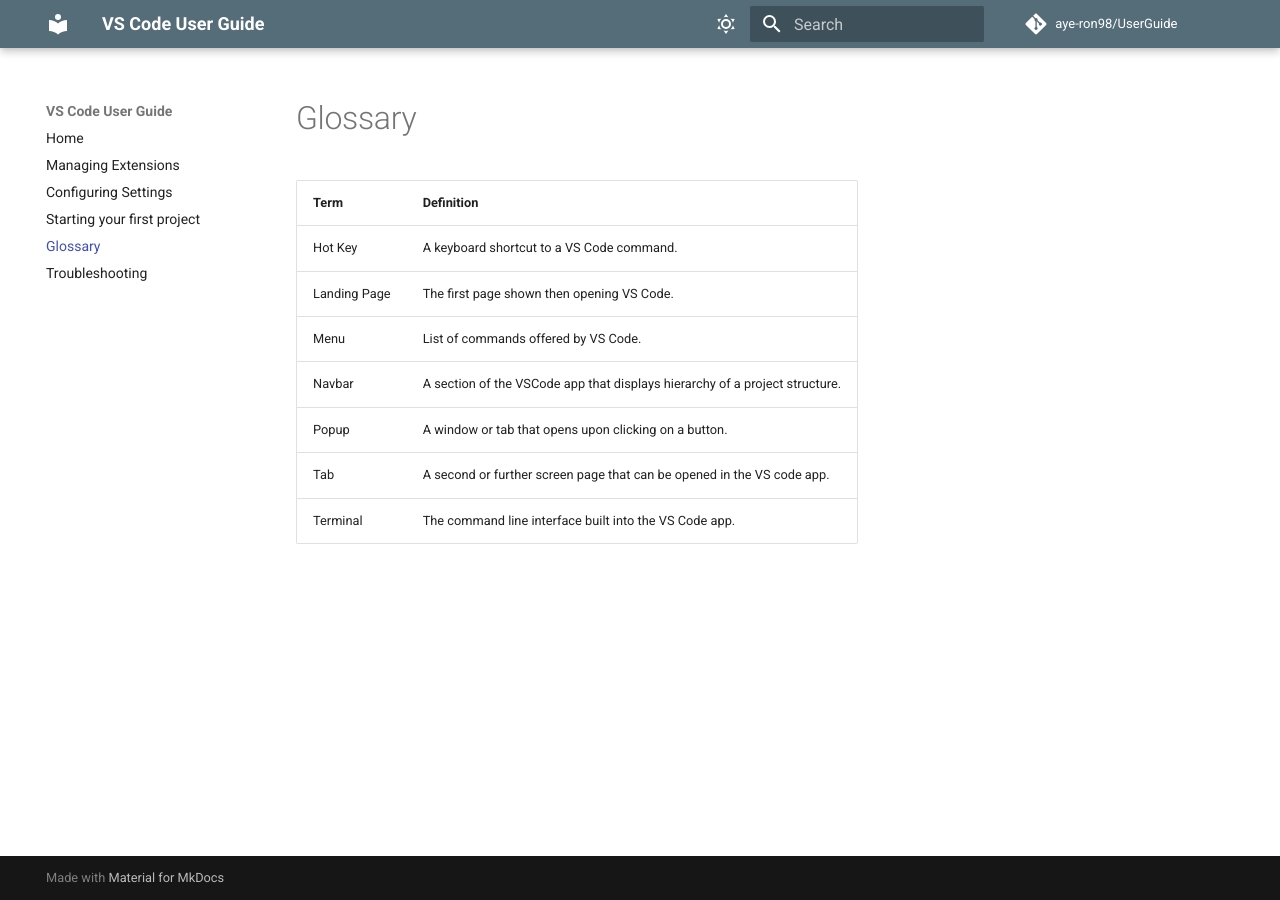
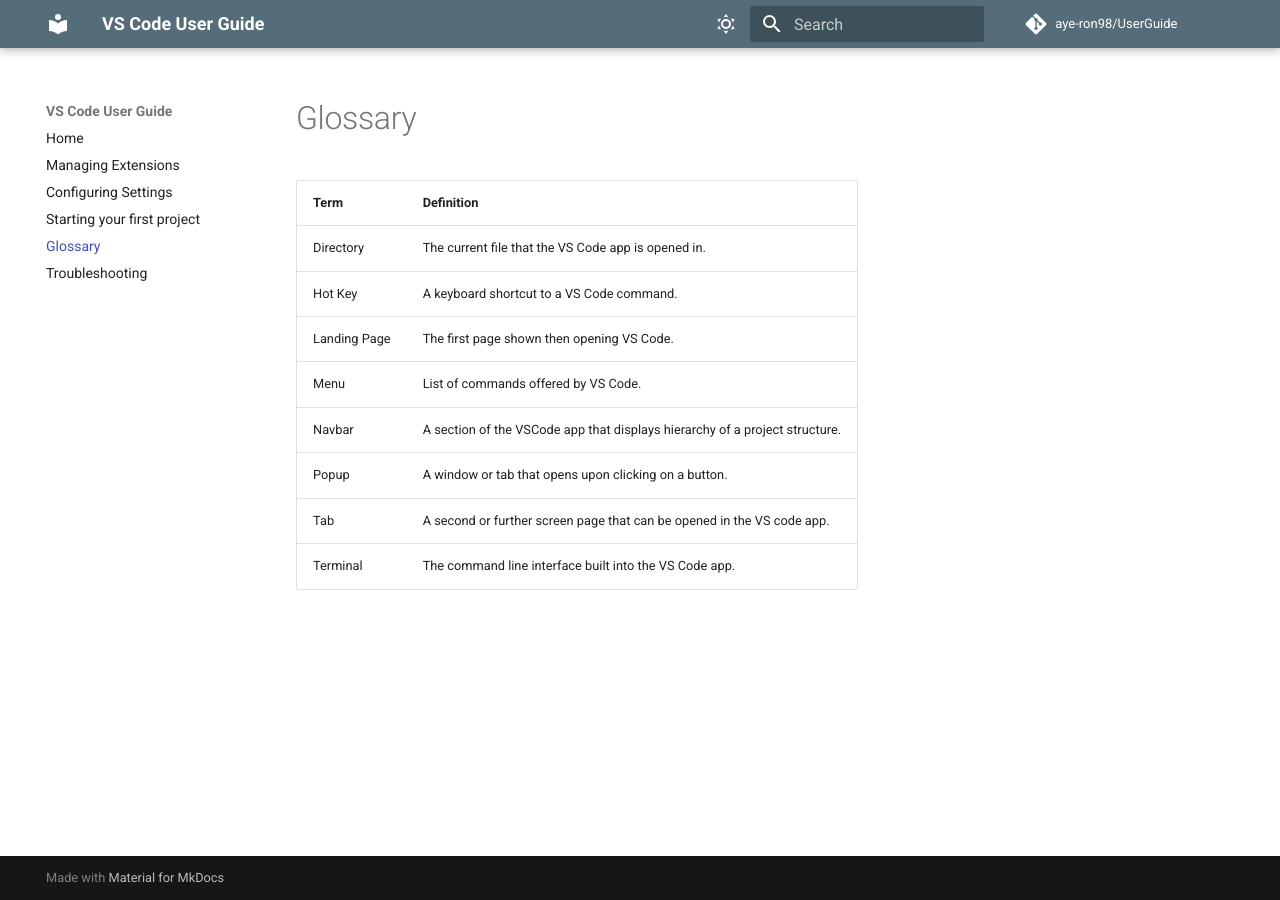
Before and after one commit to aye-ron98/UserGuide, an MkDocs documentation site: the page built from docs/pages/glossary.md, in a window 1280 px wide. Built offline with MkDocs 1.6.1 and Material for MkDocs 9.7.7, drawn with Linux system fonts in a browser that asks for light colours; comment, search, counter and statistics services are not loaded.

Commit message:
add directory to glossary

```diff
--- a/docs/pages/glossary.md
+++ b/docs/pages/glossary.md
@@ -1,5 +1,6 @@
 | **Term**   |      **Definition**      |
 |----------|-------------|
+| Directory | The current file that the VS Code app is opened in. |
 | Hot Key | A keyboard shortcut to a VS Code command. |
 | Landing Page | The first page shown then opening VS Code. |
 | Menu | List of commands offered by VS Code. |
```
